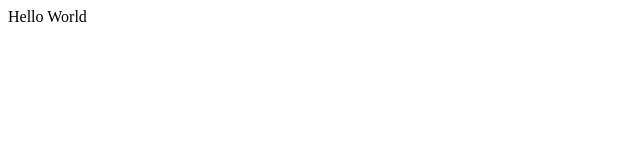
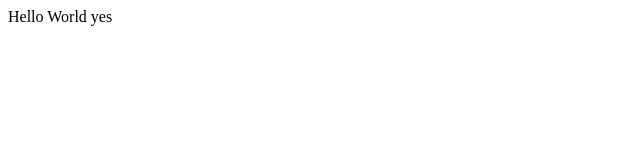
Before and after one commit to agramainio/Alan, a plain HTML site: page index.html in a window 1280 px wide. Shown: the full height of the page, 0-640 px from the left. Drawn offline with Linux system fonts and the light colour scheme.

Commit message:
added yes or no

```diff
--- a/index.html
+++ b/index.html
@@ -1,3 +1,4 @@
 <html>
 Hello World
+yes <!-- NOTE -->
 </html>
```
